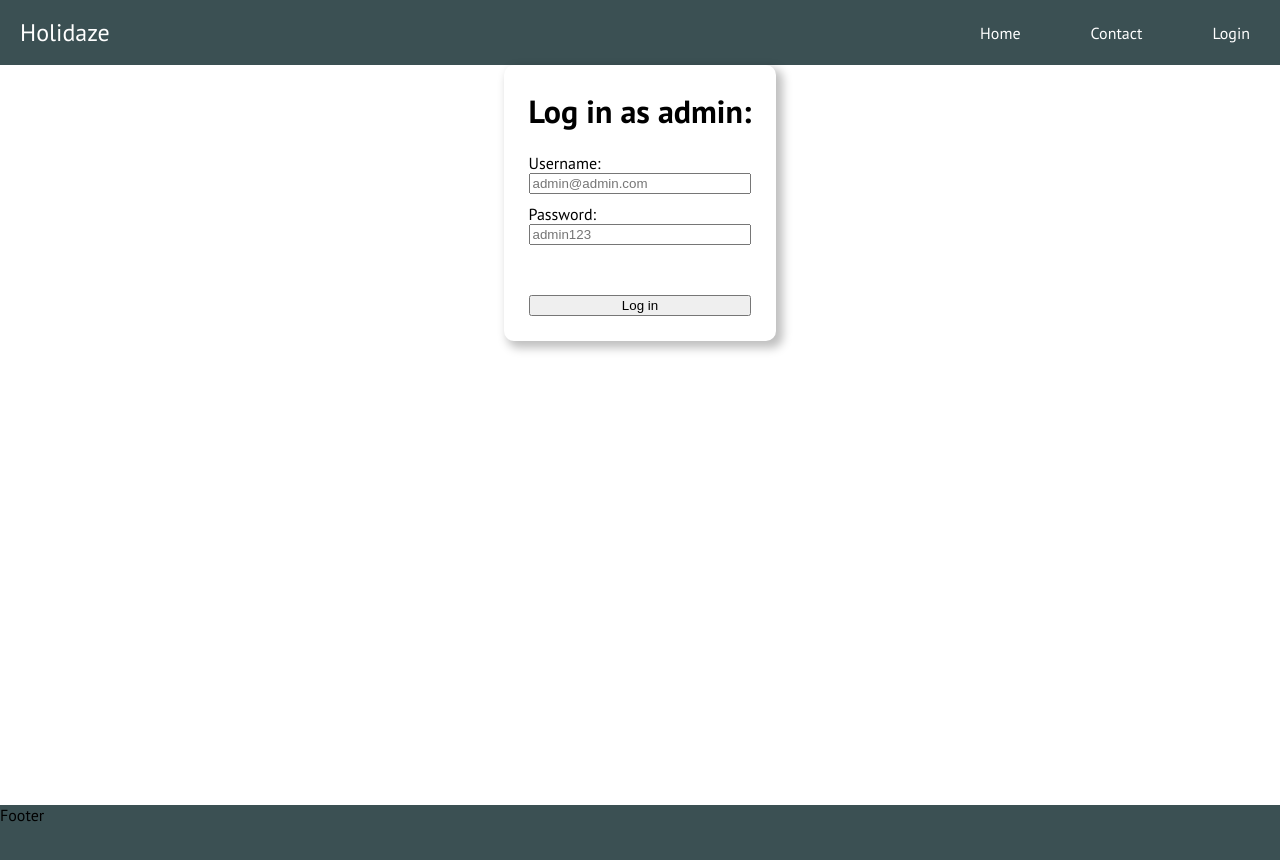
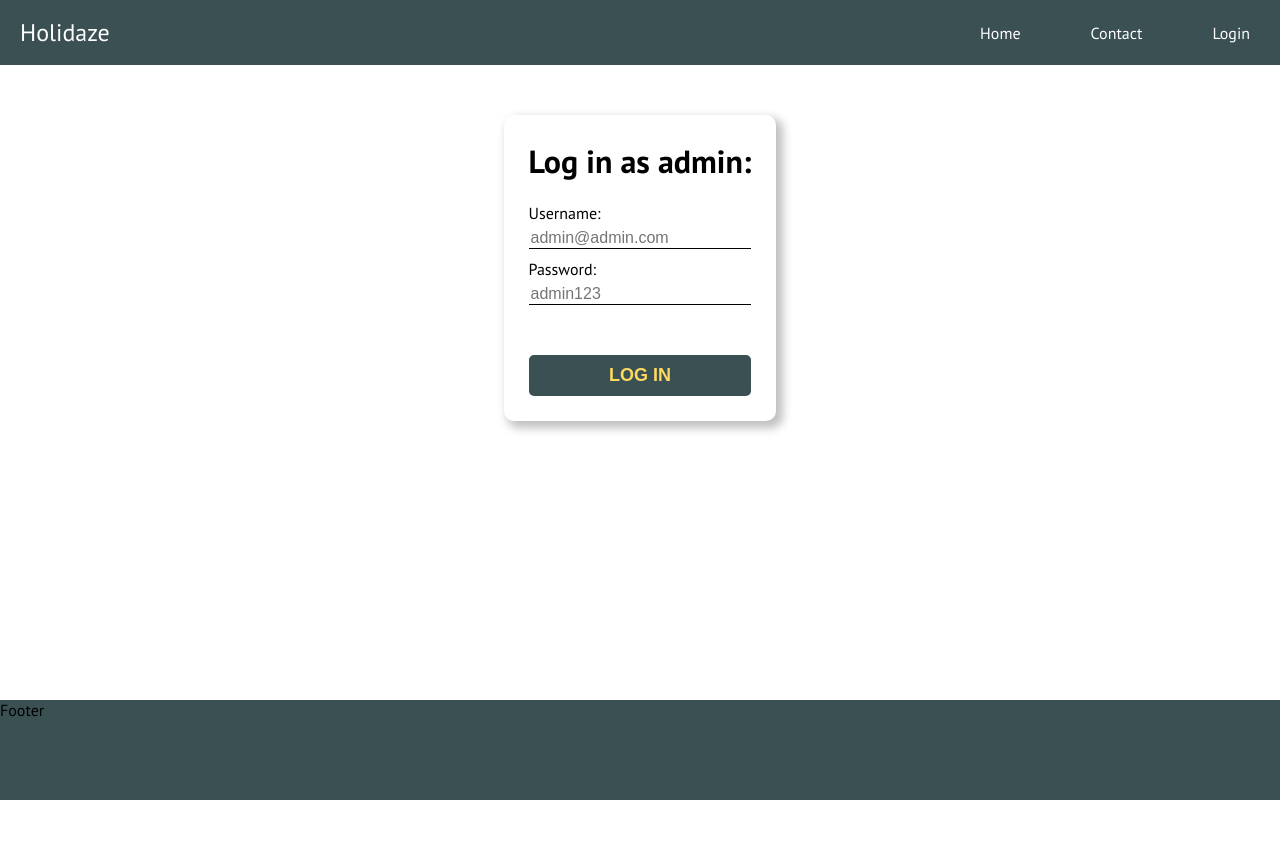
Before and after one commit to Noroff-FEU-Assignments/project-exam-2-Andstyv, a React (Create React App) app: page /login in a window 1280 px wide. Shown: the top 860 px of the page. After the commit the page ends 800 px from the top, so only its background shows below. Built offline with nearby package versions, Linux system fonts and the light colour scheme.

Commit message:
Fixed form styling

```diff
--- a/src/components/admin/AdminCreateAccommodation.jsx
+++ b/src/components/admin/AdminCreateAccommodation.jsx
@@ -56,7 +56,7 @@ export const AdminCreateAccommodation = () => {
 
   if (loading) {
     return (
-      <div>
+      <div style={{ marginTop: "100px", display: "flex", justifyContent: "center" }}>
         <BounceLoader />
       </div>
     );
--- a/src/components/login/LoginForm.jsx
+++ b/src/components/login/LoginForm.jsx
@@ -6,6 +6,44 @@ import { useNavigate } from "react-router-dom";
 import AuthContext from "../../context/AuthContext";
 import { loginSchema as schema } from "../validation/schemas";
 import { LOGIN_URL as url } from "../../constants/api";
+import styled from "styled-components";
+
+const StyledLoginFieldset = styled.fieldset`
+  border-radius: 10px;
+  padding: 25px;
+  box-shadow: 5px 5px 10px 2px rgba(0, 0, 0, 0.25);
+  border: none;
+  display: flex;
+  flex-direction: column;
+
+  input {
+    border: none;
+    border-bottom: 1px solid #000;
+    font-size: 16px;
+    margin-top: 5px;
+  }
+
+  button {
+    margin-top: 30px;
+    padding: 10px;
+    border: none;
+    border-radius: 5px;
+    background-color: #3b5053;
+    color: #ffda60;
+    font-weight: bold;
+    text-transform: uppercase;
+    font-size: 18px;
+    cursor: pointer;
+  }
+  #form-error {
+    color: red;
+    margin-top: 3px;
+
+    i {
+      margin-right: 5px;
+    }
+  }
+`;
 
 export function LoginForm() {
   const [loginError, setLoginError] = useState(null);
@@ -40,35 +78,35 @@ export function LoginForm() {
 
   return (
     <>
+      <div className="login-wrap" style={{ margin: "50px 20px 0 20px", maxWidth: "900px" }}>
         <form className="login-form" onSubmit={handleSubmit(tryToLogin)}>
           {loginError && <div className="login-error">{loginError}</div>}
-
-        <fieldset
-          className="login-fieldset"
-          disabled={submitting}
-          style={{
-            borderRadius: "10px",
-            padding: "25px",
-            boxShadow: "5px 5px 10px 2px rgba(0, 0, 0, 0.25)",
-            border: "none",
-            display: "flex",
-            flexDirection: "column",
-          }}
-        >
+          <StyledLoginFieldset className="login-fieldset" disabled={submitting}>
             <h1 style={{ marginTop: "0" }}>Log in as admin:</h1>
             <div style={{ display: "flex", flexDirection: "column" }}>
               <label htmlFor="admin-username">Username: </label>
               <input className="login-form__input" placeholder="admin@admin.com" id="admin-username" {...register("identifier")} />
-            {errors.identifier && <div className="login-form__error">{errors.identifier.message}</div>}
+              {errors.identifier && (
+                <div id="form-error">
+                  <i class="fas fa-exclamation-circle"></i>
+                  {errors.identifier.message}
+                </div>
+              )}
             </div>
             <div style={{ display: "flex", flexDirection: "column", marginTop: "10px" }}>
               <label htmlFor="admin-password">Password: </label>
               <input className="login-form__input" type="password" placeholder="admin123" id="admin-password" {...register("password")} />
-            {errors.password && <div className="login-form__error">{errors.password.message}</div>}
+              {errors.password && (
+                <div id="form-error">
+                  <i class="fas fa-exclamation-circle"></i>
+                  {errors.password.message}
+                </div>
+              )}
             </div>
             <button style={{ marginTop: "50px" }}>{submitting ? "Logging in..." : "Log in"}</button>
-        </fieldset>
+          </StyledLoginFieldset>
         </form>
+      </div>
     </>
   );
 }
--- a/src/components/login/LoginPage.jsx
+++ b/src/components/login/LoginPage.jsx
@@ -1,13 +1,9 @@
-import { StyledPageWrapper } from "../home/homeSection.styles";
-
 import { LoginForm } from "./LoginForm";
 
 export function LoginPage() {
   return (
     <>
-      <StyledPageWrapper style={{ height: "80vh" }}>
-        <LoginForm />
-      </StyledPageWrapper>
+      <LoginForm />
     </>
   );
 }
--- a/src/components/search/SearcHandler.jsx
+++ /dev/null
@@ -1,13 +0,0 @@
-export function SearcHandler(data) {
-  console.log(data);
-  console.log(data.target[0]);
-  //   const checkIn = data.fromDate;
-  //   const checkOut = data.toDate;
-  //   const stringCheckin = checkIn.toLocaleDateString();
-  //   const stringCheckout = checkOut.toLocaleDateString();
-  //   const timeDiff = checkOut.getTime() - checkIn.getTime();
-  //   const dayDiff = timeDiff / (1000 * 3600 * 24);
-  return {};
-}
-
-export default SearcHandler;
--- a/src/components/search/Search.jsx
+++ b/src/components/search/Search.jsx
@@ -1,7 +1,5 @@
 import { yupResolver } from "@hookform/resolvers/yup";
-import * as yup from "yup";
 import { useState } from "react";
-
 import { useForm } from "react-hook-form";
 import {
   StyledSearchForm,
@@ -12,18 +10,8 @@ import {
   StyledSearchFormResults,
 } from "./search.styles";
 import { useNavigate } from "react-router-dom";
-import SearcHandler from "./SearcHandler";
 import Skeleton from "react-loading-skeleton";
-
-const today = new Date();
-today.setHours(0, 0, 0, 0);
-
-const schema = yup.object().shape({
-  location: yup.string().required("Enter location"),
-  fromDate: yup.date().min(today, "Date cannot be in the past").required("Enter from date").typeError("Enter from date"),
-  toDate: yup.date().required().min(yup.ref("fromDate"), "To date cannot be before start date").typeError("Enter to date"),
-  guests: yup.number().min(1, "Must be at least 1 guest").required("Enter no. of guests").typeError("Enter no. of guests"),
-});
+import { searchSchema } from "../validation/schemas";
 
 export function Search({ data, loading }) {
   const [filteredResults, setFilteredResults] = useState([]);
@@ -35,7 +23,7 @@ export function Search({ data, loading }) {
     register,
     handleSubmit,
     formState: { errors },
-  } = useForm({ resolver: yupResolver(schema) });
+  } = useForm({ resolver: yupResolver(searchSchema) });
 
   const onSubmit = (data, e) => {
     e.preventDefault();
@@ -43,16 +31,10 @@ export function Search({ data, loading }) {
     const location = searchQuery.attributes.title;
     const id = searchQuery.id;
 
-    const searchData = SearcHandler(e);
-    console.log(searchData);
-
-    console.log(location);
-    console.log(id);
     const checkIn = data.fromDate;
     const checkOut = data.toDate;
     const guests = data.guests;
-    // const stringCheckin = checkIn.toLocaleDateString();
-    // const stringCheckout = checkOut.toLocaleDateString();
+
     const timeDiff = checkOut.getTime() - checkIn.getTime();
     const dayDiff = timeDiff / (1000 * 3600 * 24);
 
@@ -64,7 +46,6 @@ export function Search({ data, loading }) {
       days: dayDiff,
       guests: guests,
     };
-    console.log(formData);
 
     localStorage.setItem("stay", JSON.stringify(formData));
     navigate(`/search/accommodation/${id}`);
@@ -126,7 +107,7 @@ export function Search({ data, loading }) {
             ) : (
               <StyledSearchFormResults>
                 {filteredResults &&
-                  filteredResults.slice(0, 10).map((value, id) => {
+                  filteredResults.slice(0, 10).map((value) => {
                     return (
                       <div key={value.id}>
                         <div value={value.attributes.title} id={value.id} onClick={() => handleSelect(value)}>
--- a/src/components/search/SkeletonSearch.js
+++ b/src/components/search/SkeletonSearch.js
@@ -17,7 +17,7 @@ export function SkeletonSearch() {
             gridColumnLg="1"
           >
             <Skeleton width={100} height={21}></Skeleton>
-            <Skeleton width={320} height={22}></Skeleton>
+            <Skeleton width={200} height={22}></Skeleton>
           </StyledSearchFormDiv>
           <StyledSearchFormDiv padding="5px" borderLeftMd="1px solid #000" gridColumnLg="2">
             <Skeleton width={40} height={18}></Skeleton>
--- a/src/components/validation/schemas.js
+++ b/src/components/validation/schemas.js
@@ -22,3 +22,13 @@ export const loginSchema = yup.object().shape({
   identifier: yup.string().required("Please enter identifier"),
   password: yup.string().required("Please enter password"),
 });
+
+const today = new Date();
+today.setHours(0, 0, 0, 0);
+
+export const searchSchema = yup.object().shape({
+  location: yup.string().required("Enter location"),
+  fromDate: yup.date().min(today, "Date cannot be in the past").required("Enter from date").typeError("Enter from date"),
+  toDate: yup.date().required().min(yup.ref("fromDate"), "To date cannot be before start date").typeError("Enter to date"),
+  guests: yup.number().min(1, "Must be at least 1 guest").required("Enter no. of guests").typeError("Enter no. of guests"),
+});
```
Lines whose indentation alone changed are shown as unchanged.
